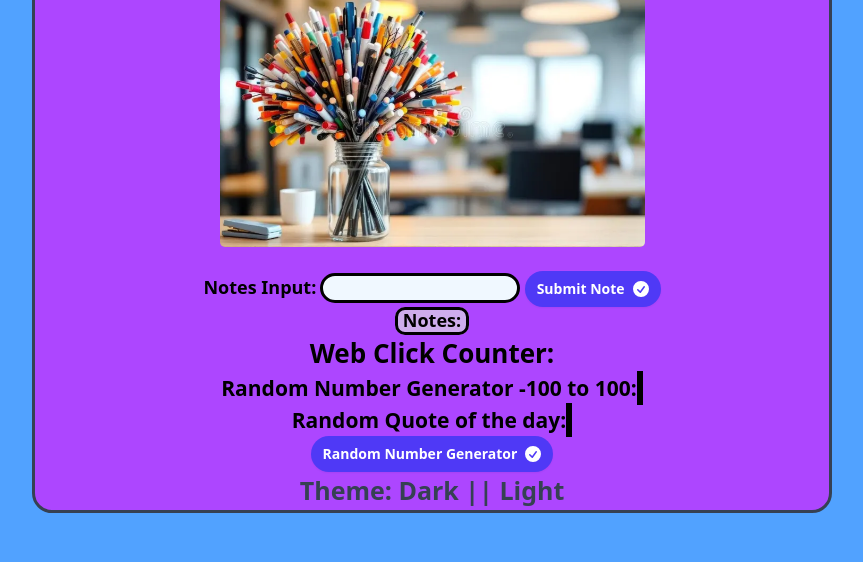
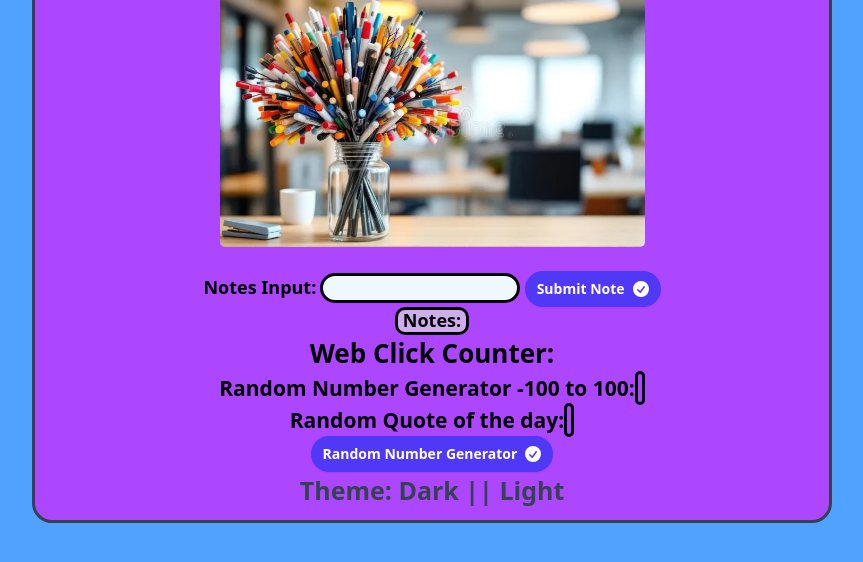
Before and after one commit to Y-A2/Personal-Dashboard, a plain HTML site: page index.html in a window 1280 px wide. Shown: the part 112-674 px from the top of the page, without its empty margins (208-1071 px from the left). Drawn offline with nearby package versions, Linux system fonts and the light colour scheme.

Commit message:
Update style.css

```diff
--- a/style.css
+++ b/style.css
@@ -5,6 +5,7 @@ padding-left: 50px;
 padding-right: 50px;
 border-radius: 20px;
 text-align: center;
+padding-bottom: 10px;
 }
 
 input {
@@ -33,3 +34,9 @@ height: 250px;
 border-radius: 5px;
 margin: auto;
 }
+
+#var, #var2 {
+    border-radius: 5px;
+    padding-left: 2px;
+    padding-right: 2px;
+}
```
